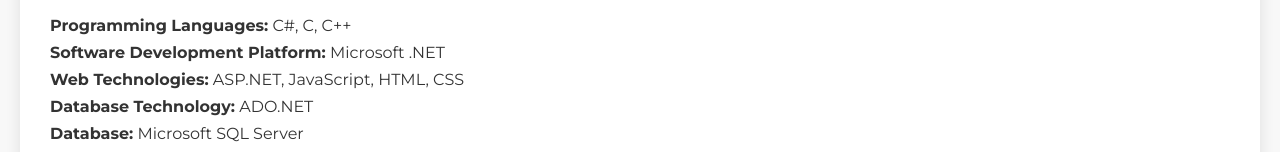
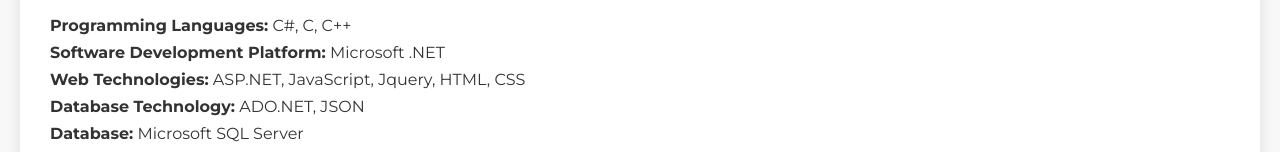
Before and after one commit to vivaassistant/someshchauhan.github.io, a plain HTML site: page cv.html in a window 1280 px wide. Shown: the part 800-952 px from the top of the page. Drawn offline with Linux system fonts and the light colour scheme.

Commit message:
added some technical skills in resume..

```diff
--- a/cv.html
+++ b/cv.html
@@ -121,8 +121,8 @@
         <ul>
             <li><strong>Programming Languages:</strong> C#, C, C++</li>
             <li><strong>Software Development Platform:</strong> Microsoft .NET</li>
-            <li><strong>Web Technologies:</strong> ASP.NET, JavaScript, HTML, CSS</li>
-            <li><strong>Database Technology:</strong> ADO.NET</li>
+            <li><strong>Web Technologies:</strong> ASP.NET, JavaScript, Jquery, HTML, CSS</li>
+            <li><strong>Database Technology:</strong> ADO.NET, JSON</li>
             <li><strong>Database:</strong> Microsoft SQL Server</li>
             <li><strong>Software Tools:</strong> Visual Studio.NET, SQL Server Management Studio, VS Code.</li>
         </ul>
```
